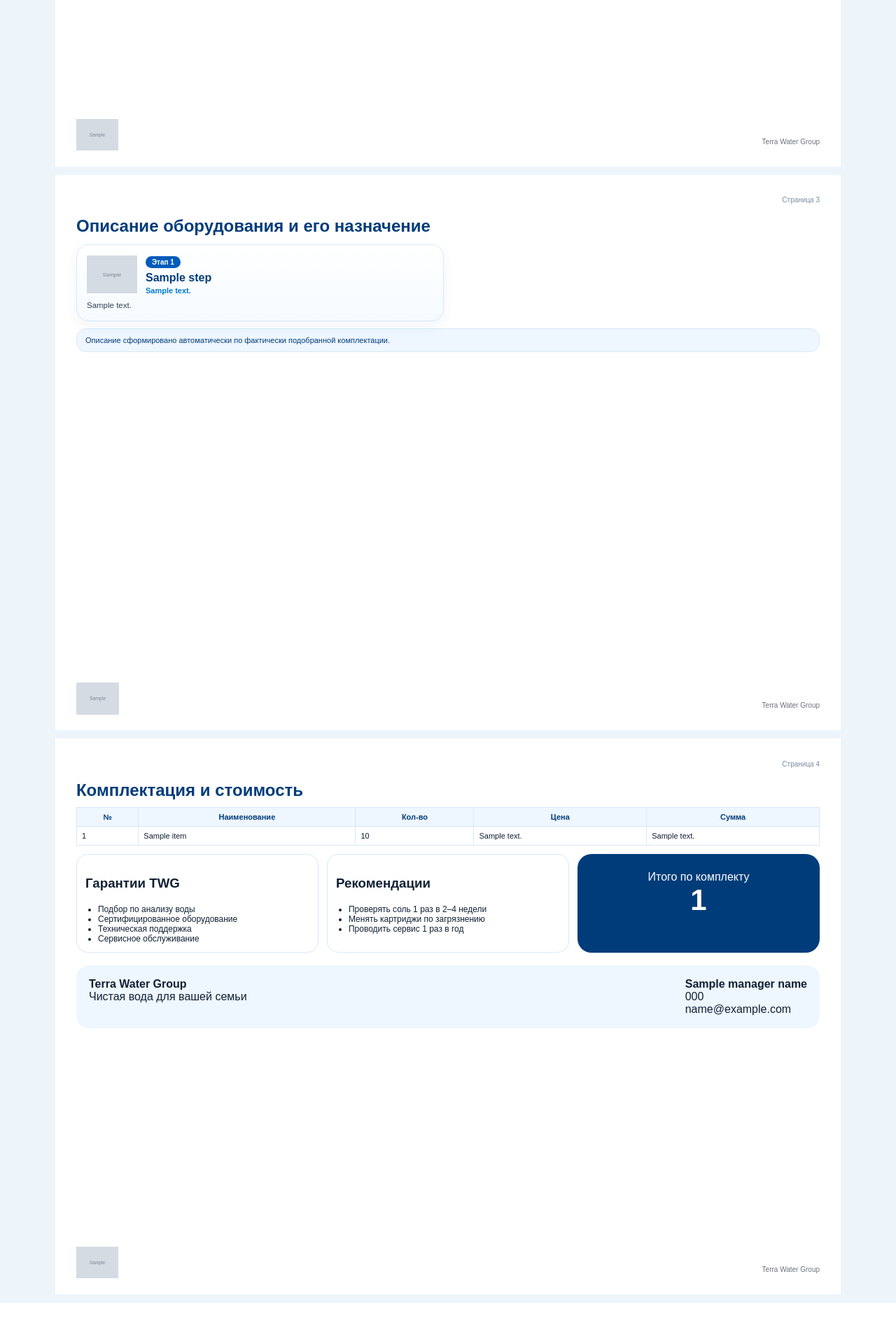
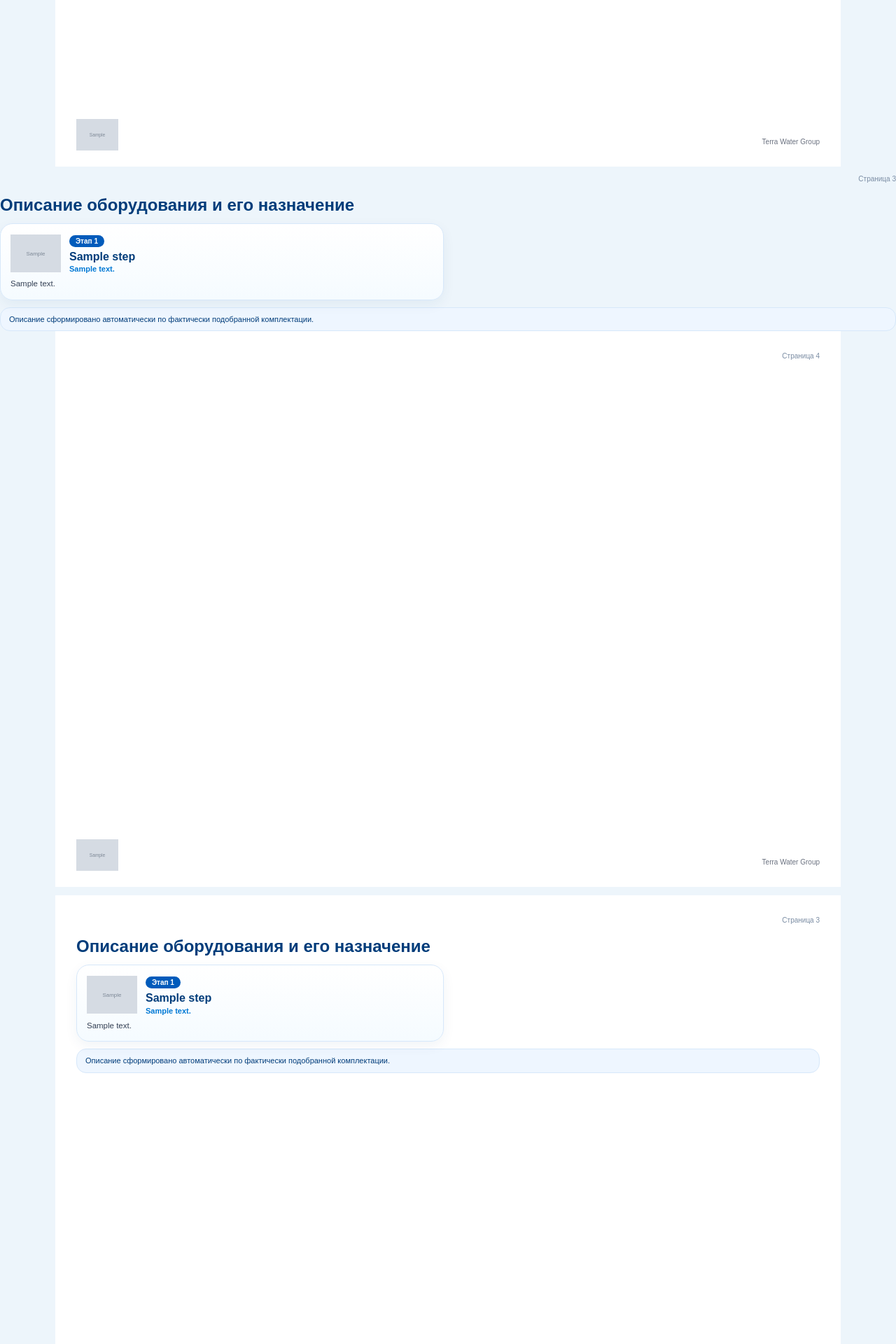
Before and after one commit to Arromanov1985/twg, a Python web app: template templates/client_kp.html in a window 1280 px wide. Shown: the part 1585-3505 px from the top of the page at 70% size. Before the commit the page ends 3446 px from the top, so only its background shows below. Run offline with Jinja, Linux system fonts and the light colour scheme; the template is opened without the code that fills it: most values are stand-ins (such as "Sample title", 1, 10 or a date in 2020); grey boxes marked "Sample" are stand-in pictures.

Commit message:
Добавлена чистая третья страница описания оборудования

```diff
--- a/templates/client_kp.html
+++ b/templates/client_kp.html
@@ -691,6 +691,38 @@ th{background:#eef6ff;color:#003c7a}
 
 </div>
 
+<div class="page-number-label">Страница 3</div>
+<div class="section">Описание оборудования и его назначение</div>
+
+<div class="equipment-description-grid">
+{% for step in scheme_steps %}
+  {% if not step.is_service %}
+  <div class="equipment-description-card">
+    <div class="equipment-description-top">
+      {% if step.image_uri %}
+      <img src="{{ step.image_uri }}">
+      {% endif %}
+      <div>
+        <div class="equipment-description-num">Этап {{ step.num }}</div>
+        <h3>{{ step.title }}</h3>
+        <span>{{ step.note }}</span>
+      </div>
+    </div>
+    <p>{{ step.description }}</p>
+  </div>
+  {% endif %}
+{% endfor %}
+</div>
+
+<div class="scheme-info">
+  Описание сформировано автоматически по фактически подобранной комплектации.
+</div>
+</div>
+
+<div class="page">
+<div class="page-number-label">Страница 4</div>
+</div>
+
 <div class="page equipment-description-page">
 <div class="page-number-label">Страница 3</div>
 <div class="section">Описание оборудования и его назначение</div>
```
